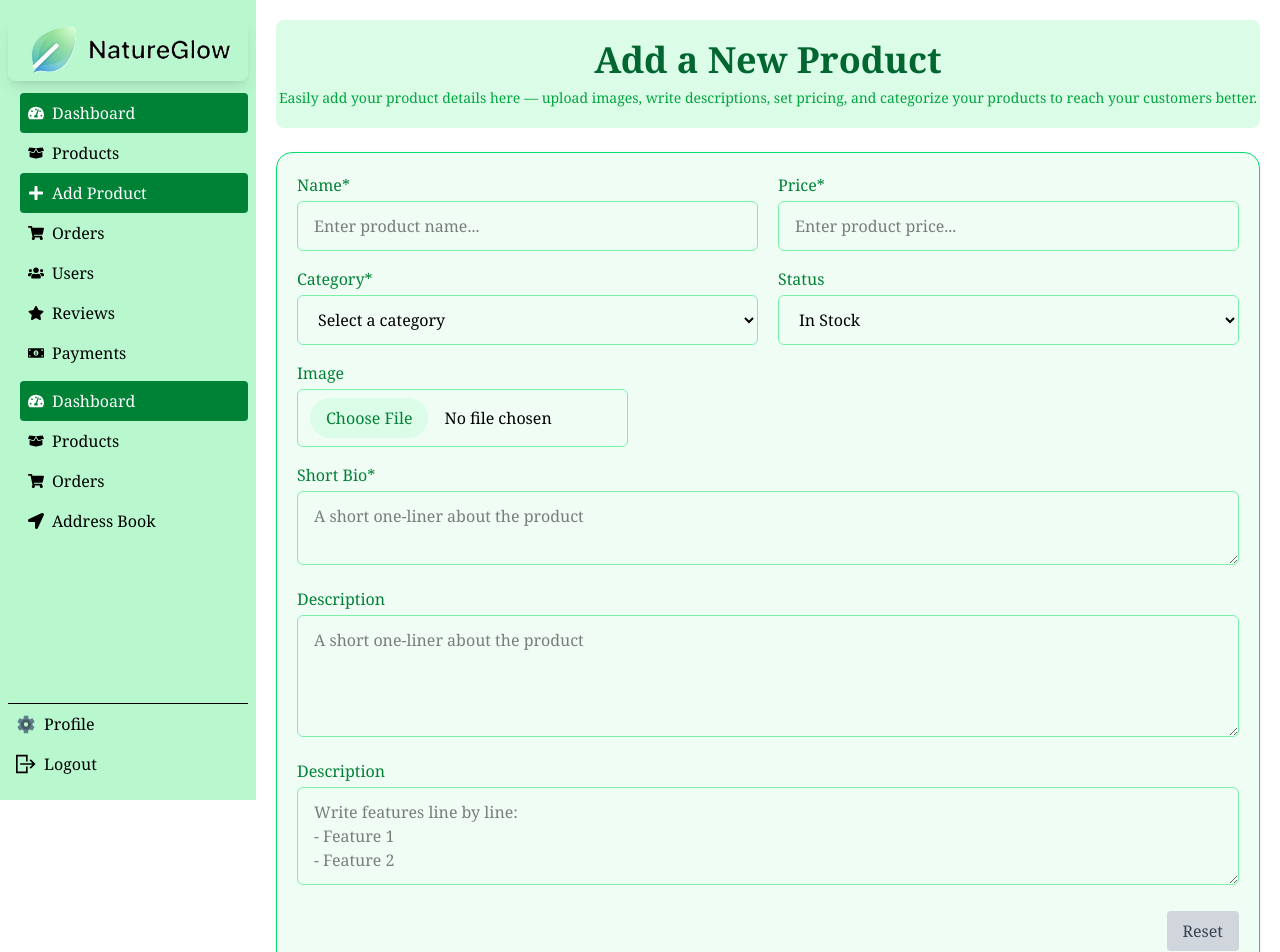
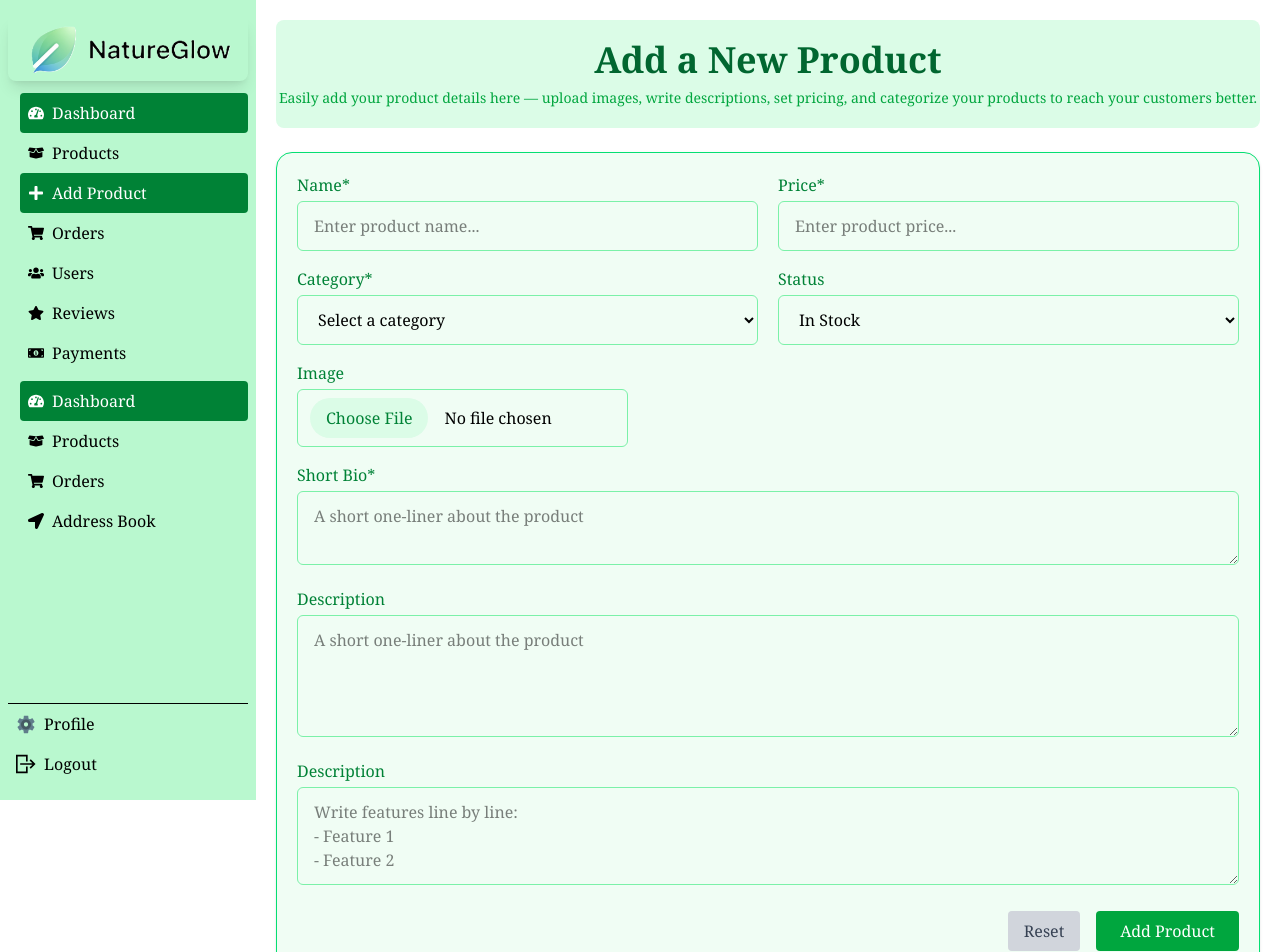
Before and after one commit to md-abu-naim/NatureGlow, a React (Vite) app: page /dashboard/addProduct in a window 1280 px wide. Shown: the top 952 px of the page. Built offline with nearby package versions, Linux system fonts and the light colour scheme; no server answers.

Commit message:
form submit button

```diff
--- a/src/Pages/Dashboard/AdminBar/AddProduct.jsx
+++ b/src/Pages/Dashboard/AdminBar/AddProduct.jsx
@@ -66,7 +66,7 @@ const AddProduct = () => {
                     </div>
                     <div className="mt-5 flex justify-end gap-4">
                         <button type="reset" className="px-4 py-2 bg-gray-300 text-gray-700 rounded hover:bg-gray-400">Reset</button>
-                        {/* <button type="submit" className="px-6 py-2 bg-green-600 text-white font-medium rounded hover:bg-green-700">Add Product</button> */}
+                        <button type="submit" className="px-6 py-2 bg-green-600 text-white font-medium rounded hover:bg-green-700">Add Product</button>
                     </div>
                 </form>
             </section>
```
